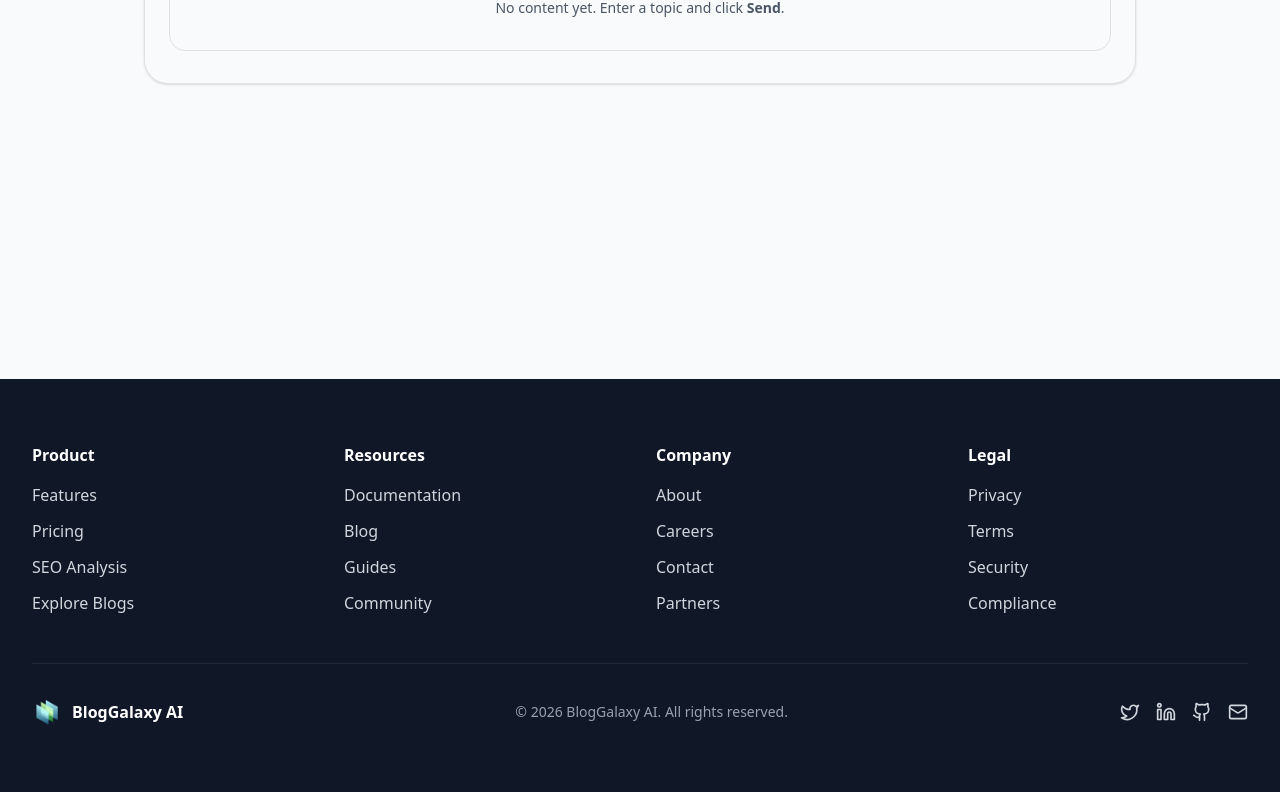
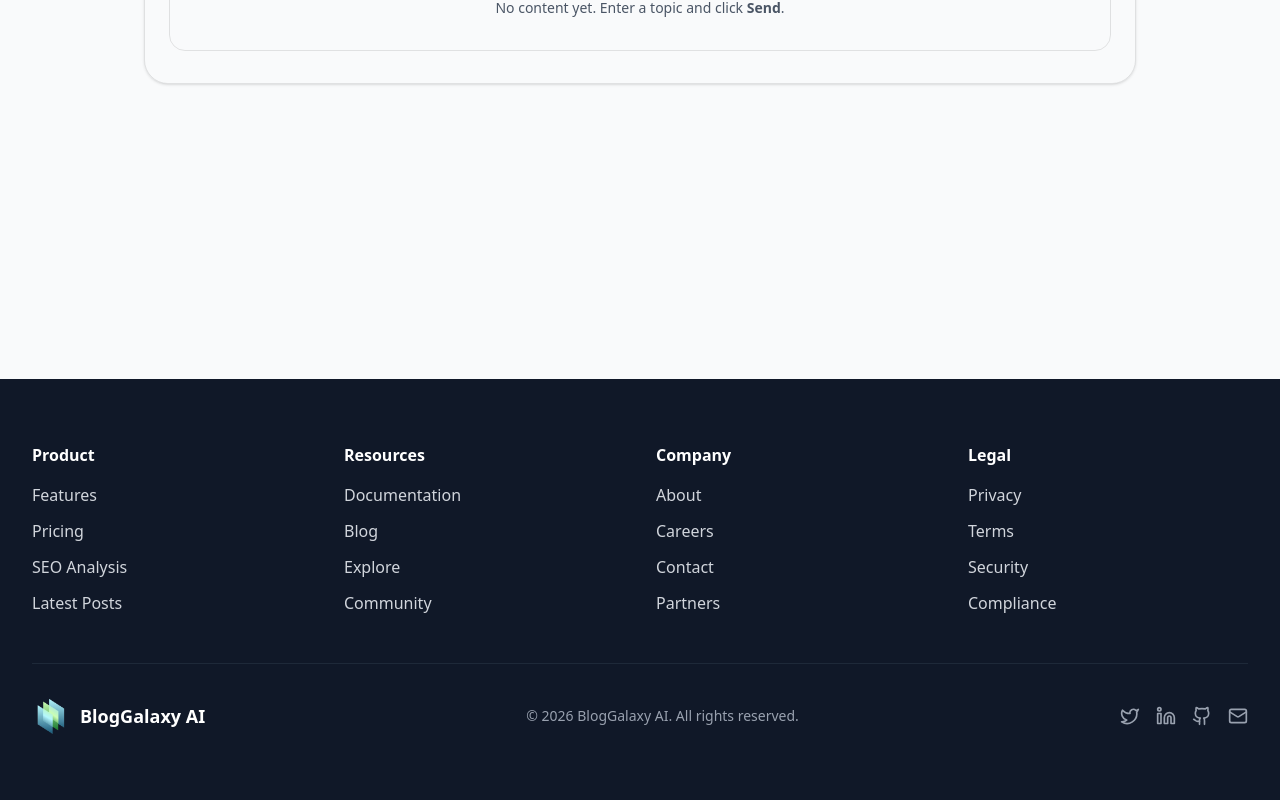
Before and after one commit to PRATIK-RAKTATE/blog-galaxy, a React (Vite) app in the folder client/: page /create in a window 1280 px wide. Shown: the part 517-1317 px from the top of the page. Built offline with nearby package versions, Linux system fonts and the light colour scheme; no server answers.

Commit message:
chore(fix): remove hardcoded address of logo from footer

```diff
--- a/client/src/components/Footer.tsx
+++ b/client/src/components/Footer.tsx
@@ -1,12 +1,12 @@
 import { Twitter, Linkedin, Github, Mail } from 'lucide-react';
 import { Link } from 'react-router-dom';
 
-import { DocumentationPage } from './footer/Documentation';
+// 1. IMPORT the logo here just like we did in the Header
+import logo from '../../src/assets/logo.png';
 
 export function Footer() {
   const currentYear = new Date().getFullYear();
 
-  // Helper to scroll to top when a link is clicked to prevent landing at the bottom of the new page
   const scrollToTop = () => {
     window.scrollTo({ top: 0, behavior: 'smooth' });
   };
@@ -22,7 +22,8 @@ export function Footer() {
               <li><Link to="/" onClick={scrollToTop} className="hover:text-white transition-colors">Features</Link></li>
               <li><Link to="/" onClick={scrollToTop} className="hover:text-white transition-colors">Pricing</Link></li>
               <li><Link to="/seo-analysis" onClick={scrollToTop} className="hover:text-white transition-colors">SEO Analysis</Link></li>
-              <li><Link to="/explore" onClick={scrollToTop} className="hover:text-white transition-colors">Explore Blogs</Link></li>
+              {/* Updated to /blogs */}
+              <li><Link to="/blogs" onClick={scrollToTop} className="hover:text-white transition-colors">Latest Posts</Link></li>
             </ul>
           </div>
 
@@ -31,8 +32,9 @@ export function Footer() {
             <h3 className="font-bold text-white mb-4">Resources</h3>
             <ul className="space-y-3">
               <li><Link to="/documentation" onClick={scrollToTop} className="hover:text-white transition-colors">Documentation</Link></li>
-              <li><Link to="/explore" onClick={scrollToTop} className="hover:text-white transition-colors">Blog</Link></li>
-              <li><Link to="/explore" onClick={scrollToTop} className="hover:text-white transition-colors">Guides</Link></li>
+              {/* Updated to /blogs */}
+              <li><Link to="/blogs" onClick={scrollToTop} className="hover:text-white transition-colors">Blog</Link></li>
+              <li><Link to="/explore" onClick={scrollToTop} className="hover:text-white transition-colors">Explore</Link></li>
               <li><Link to="/community" onClick={scrollToTop} className="hover:text-white transition-colors">Community</Link></li>
             </ul>
           </div>
@@ -62,29 +64,29 @@ export function Footer() {
 
         {/* Bottom Section */}
         <div className="pt-8 border-t border-gray-800 flex flex-col md:flex-row items-center justify-between gap-4">
-          <Link to="/" onClick={scrollToTop} className="flex items-center gap-2">
-            <div className="w-8 h-8 rounded-lg flex items-center justify-center">
-              <span className="text-white font-bold text-sm"><img src="../../src/assets/logo.png" alt="" /></span>
+          <Link to="/" onClick={scrollToTop} className="flex items-center gap-2 group">
+            <div className="w-10 h-10 rounded-lg flex items-center justify-center overflow-hidden">
+              {/* 2. Using the imported variable here for Netlify compatibility */}
+              <img src={logo} alt="BlogGalaxy Logo" className="w-full h-full object-contain transition-transform group-hover:scale-110" />
             </div>
-            <span className="font-bold text-white">BlogGalaxy AI</span>
+            <span className="font-bold text-white text-lg">BlogGalaxy AI</span>
           </Link>
 
           <p className="text-sm text-gray-400">
             © {currentYear} BlogGalaxy AI. All rights reserved.
           </p>
 
-          <div className="flex items-center gap-4">
-            {/* External Links use <a> for proper browser behavior */}
-            <a href="https://twitter.com" target="_blank" rel="noopener noreferrer" className="hover:text-white transition-colors" aria-label="Twitter">
+          <div className="flex items-center gap-4 text-gray-400">
+            <a href="https://twitter.com" target="_blank" rel="noopener noreferrer" className="hover:text-white transition-all hover:scale-110" aria-label="Twitter">
               <Twitter className="w-5 h-5" />
             </a>
-            <a href="https://linkedin.com" target="_blank" rel="noopener noreferrer" className="hover:text-white transition-colors" aria-label="LinkedIn">
+            <a href="https://linkedin.com" target="_blank" rel="noopener noreferrer" className="hover:text-white transition-all hover:scale-110" aria-label="LinkedIn">
               <Linkedin className="w-5 h-5" />
             </a>
-            <a href="https://github.com" target="_blank" rel="noopener noreferrer" className="hover:text-white transition-colors" aria-label="GitHub">
+            <a href="https://github.com" target="_blank" rel="noopener noreferrer" className="hover:text-white transition-all hover:scale-110" aria-label="GitHub">
               <Github className="w-5 h-5" />
             </a>
-            <a href="mailto:contact@bloggalaxy.ai" className="hover:text-white transition-colors" aria-label="Email">
+            <a href="mailto:contact@bloggalaxy.ai" className="hover:text-white transition-all hover:scale-110" aria-label="Email">
               <Mail className="w-5 h-5" />
             </a>
           </div>
--- a/client/src/components/LoadingScreen.tsx
+++ b/client/src/components/LoadingScreen.tsx
@@ -1,58 +1,66 @@
 import { motion } from 'motion/react';
+// 1. IMPORT the logo for production stability
+import logo from "../../src/assets/logo.png";
 
 export function LoadingScreen({ theme }) {
   return (
     <div className={`${theme === 'dark' ? 'dark' : ''}`}>
       <div className="fixed inset-0 bg-white dark:bg-gray-950 flex items-center justify-center z-50">
         <div className="flex flex-col items-center gap-6">
-          {/* Animated Logo */}
+          {/* Animated Logo Container */}
           <motion.div
             initial={{ scale: 0.5, opacity: 0 }}
             animate={{ scale: 1, opacity: 1 }}
             transition={{ duration: 0.5 }}
             className="relative"
           >
-            <div className="w-20 h-20 bg-gradient-to-br from-blue-500 to-purple-600 rounded-2xl flex items-center justify-center">
-              <span className="text-white font-bold text-3xl"><img src="../../src/assets/logo.png" alt="" /></span>
+            {/* The main box */}
+            <div className="w-20 h-20 bg-gradient-to-br from-blue-500 to-purple-600 rounded-2xl flex items-center justify-center overflow-hidden p-3 shadow-2xl">
+              {/* 2. USE the imported logo variable */}
+              <img
+                src={logo}
+                alt="BlogGalaxy Logo"
+                className="w-full h-full object-contain"
+              />
             </div>
 
-            {/* Gradient Spinner */}
+            {/* Outer Gradient Spinner */}
             <motion.div
               animate={{ rotate: 360 }}
               transition={{ duration: 2, repeat: Infinity, ease: "linear" }}
-              className="absolute inset-0 rounded-2xl"
+              className="absolute -inset-2 rounded-[24px] z-[-1]"
               style={{
-                background: 'conic-gradient(from 0deg, transparent, rgba(59, 130, 246, 0.5), transparent)',
+                background: 'conic-gradient(from 0deg, transparent, rgba(59, 130, 246, 0.4), transparent)',
               }}
             />
           </motion.div>
 
-          {/* Loading Text */}
+          {/* Loading Text & Pulsing Dots */}
           <motion.div
             initial={{ opacity: 0 }}
             animate={{ opacity: 1 }}
             transition={{ delay: 0.3 }}
             className="flex flex-col items-center gap-2"
           >
-            <h2 className="text-xl font-semibold text-gray-900 dark:text-white">
+            <h2 className="text-xl font-bold tracking-tight text-gray-900 dark:text-white">
               BlogGalaxy AI
             </h2>
-            <div className="flex gap-1">
-              <motion.div
-                animate={{ opacity: [0.3, 1, 0.3] }}
-                transition={{ duration: 1.5, repeat: Infinity, delay: 0 }}
-                className="w-2 h-2 bg-blue-500 rounded-full"
-              />
-              <motion.div
-                animate={{ opacity: [0.3, 1, 0.3] }}
-                transition={{ duration: 1.5, repeat: Infinity, delay: 0.2 }}
-                className="w-2 h-2 bg-purple-500 rounded-full"
-              />
-              <motion.div
-                animate={{ opacity: [0.3, 1, 0.3] }}
-                transition={{ duration: 1.5, repeat: Infinity, delay: 0.4 }}
-                className="w-2 h-2 bg-blue-500 rounded-full"
-              />
+            <div className="flex gap-1.5 mt-1">
+              {[0, 0.2, 0.4].map((delay, i) => (
+                <motion.div
+                  key={i}
+                  animate={{
+                    scale: [1, 1.3, 1],
+                    opacity: [0.3, 1, 0.3]
+                  }}
+                  transition={{
+                    duration: 1.5,
+                    repeat: Infinity,
+                    delay: delay
+                  }}
+                  className={`w-2.5 h-2.5 rounded-full ${i === 1 ? 'bg-purple-500' : 'bg-blue-500'}`}
+                />
+              ))}
             </div>
           </motion.div>
         </div>
```
